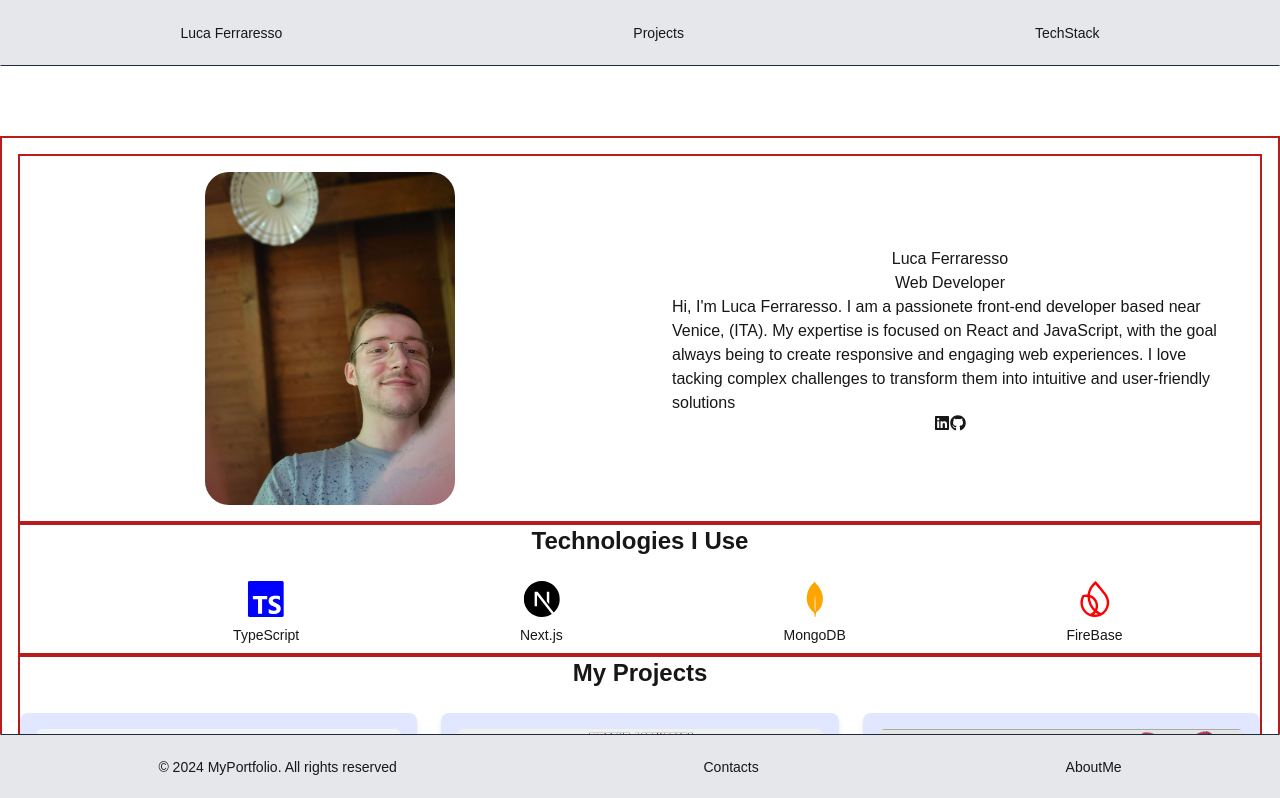
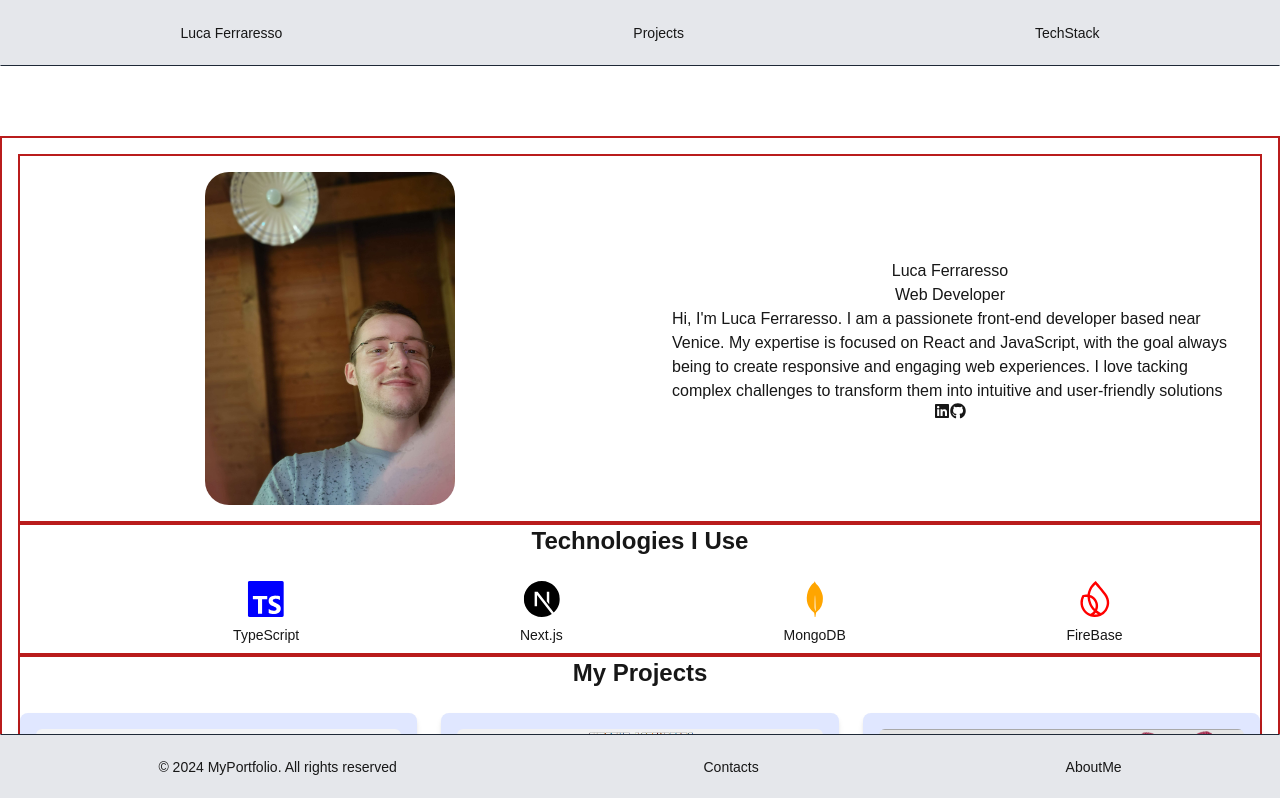
Before and after one commit to LucaFerraresso/TypeScript-Portfolio, a Next.js app in the folder portfolioproject/: page / in a window 1280 px wide. Shown: the top 798 px of the page. Built offline with nearby package versions, Linux system fonts and the light colour scheme.

Commit message:
Error: `'` can be escaped with `&apos 2

```diff
--- a/portfolioproject/src/components/HeroSection.tsx
+++ b/portfolioproject/src/components/HeroSection.tsx
@@ -42,10 +42,10 @@ const HeroSection: React.FC = () => {
           transition={{ duration: 1, delay: 0.6 }}
         >
           Hi, I'm Luca Ferraresso. I am a passionete front-end developer based
-          near Venice, (ITA). My expertise is focused on React and JavaScript,
-          with the goal always being to create responsive and engaging web
-          experiences. I love tacking complex challenges to transform them into
-          intuitive and user-friendly solutions
+          near Venice. My expertise is focused on React and JavaScript, with the
+          goal always being to create responsive and engaging web experiences. I
+          love tacking complex challenges to transform them into intuitive and
+          user-friendly solutions
         </motion.p>
 
         {/* Icone per LinkedIn e GitHub con animazioni */}
```
